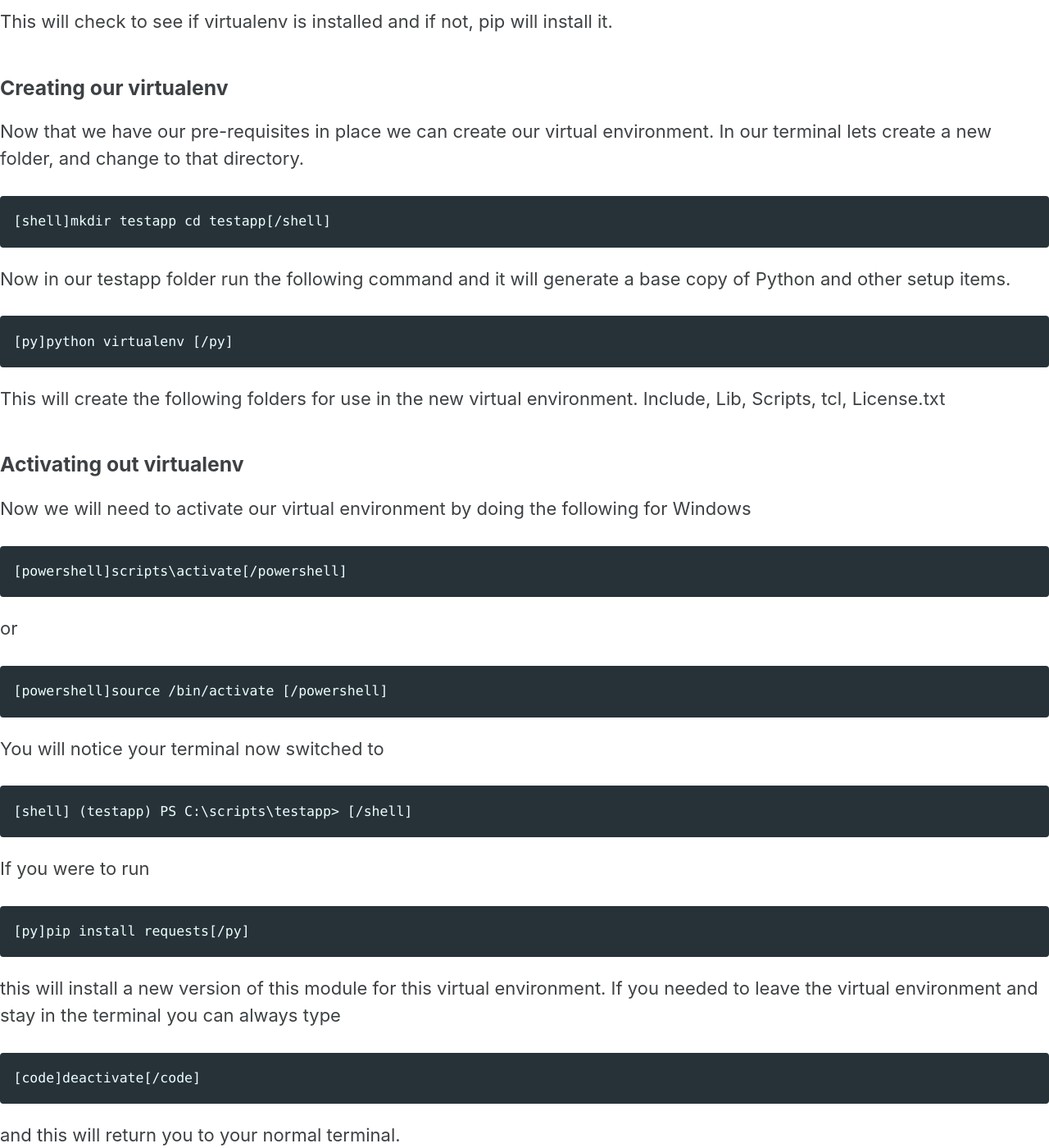
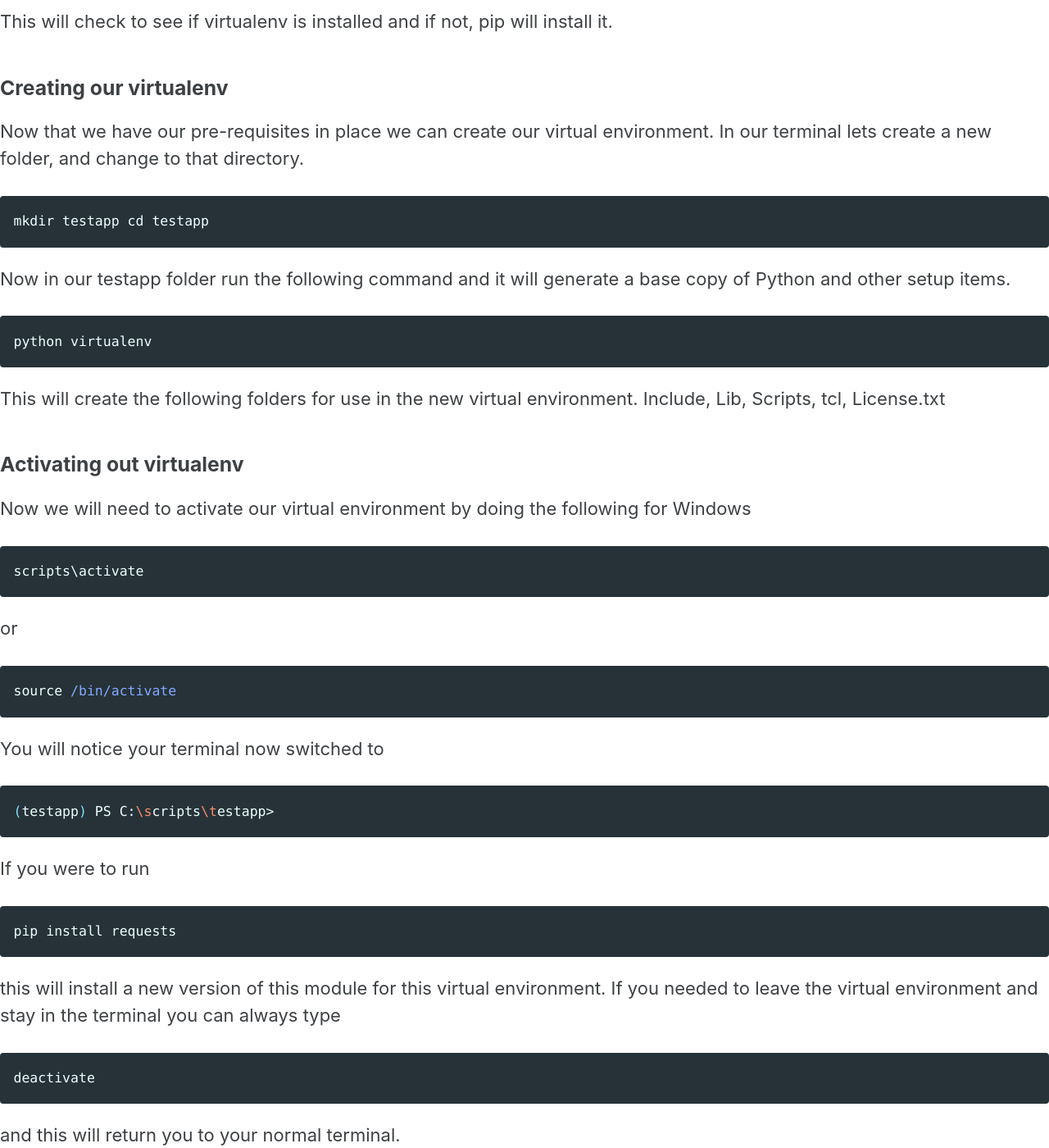
Before and after one commit to Useful-Scripting-Network/Useful-Scripting-Network.github.io, a Jekyll site: the page built from _posts/2019-11-07-python-virtualenv.md, in a window 1280 px wide and 1400 px high, scrolled down 1027 px. Shown: the whole window at 82% size. Built offline with Jekyll 4.4.1, drawn with Linux system fonts in a browser that asks for light colours; cached includes are drawn as plain includes; our own code applies the rules of GitHub Pages for plain Markdown files; some of the changed text lies outside the part shown.

Commit message:
Update posts

````diff
--- a/_posts/2019-11-07-python-virtualenv.md
+++ b/_posts/2019-11-07-python-virtualenv.md
@@ -13,28 +13,28 @@ There comes a time in writing [Python](https://www.python.org/) programs where y
 
 1. Before we go further lets ensure we have everything setup. We need to run ```python --version``` from our terminal You should get a response back like
 
-```
-[shell]Python 3.7.4[/shell]
+```shell
+Python 3.7.4
 ```
 
 If you do not have Python you can download it from [Python.org](https://www.python.org/downloads/) or using [Chocolatey](https://chocolatey.org/) as well by doing
 
-```
-[shell]choco install python[/shell]
+```shell
+choco install python
 ```
 
 2. Now that Python is installed, lets upgrade PIP. [PIP](https://pip.pypa.io/en/stable/) is the package installer for Python. This is what we use to install other Python modules. Run
 
-```
-[py]python -m pip install -U pip[/py]
+```python
+python -m pip install -U pip
 ```
 
 in our terminal and pip will check if there is an update to the pip module.
 
 3. Checking on virtualenv Run
 
-```
-[py]pip install virtualenv[/py]
+```python
+pip install virtualenv
 ```
 
 This will check to see if virtualenv is installed and if not, pip will install it.
@@ -43,14 +43,14 @@ This will check to see if virtualenv is installed and if not, pip will install i
 
 Now that we have our pre-requisites in place we can create our virtual environment. In our terminal lets create a new folder, and change to that directory.
 
-```
-[shell]mkdir testapp cd testapp[/shell]
+```shell
+mkdir testapp cd testapp
 ```
 
 Now in our testapp folder run the following command and it will generate a base copy of Python and other setup items.
 
-```
-[py]python virtualenv [/py]
+```python
+python virtualenv
 ```
 
 This will create the following folders for use in the new virtual environment. Include, Lib, Scripts, tcl, License.txt
@@ -59,32 +59,32 @@ This will create the following folders for use in the new virtual environment. I
 
 Now we will need to activate our virtual environment by doing the following for Windows
 
-```
-[powershell]scripts\activate[/powershell]
+```powershell
+scripts\activate
 ```
 
 or
 
-```
-[powershell]source /bin/activate [/powershell]
+```powershell
+source /bin/activate
 ```
 
 You will notice your terminal now switched to
 
-```
-[shell] (testapp) PS C:\scripts\testapp> [/shell]
+```shell
+(testapp) PS C:\scripts\testapp>
 ```
 
 If you were to run
 
-```
-[py]pip install requests[/py]
+```python
+pip install requests
 ```
 
 this will install a new version of this module for this virtual environment. If you needed to leave the virtual environment and stay in the terminal you can always type
 
-```
-[code]deactivate[/code]
+```shell
+deactivate
 ```
 
 and this will return you to your normal terminal.
@@ -97,12 +97,12 @@ A Virtual Environment is a great tool to keep the dependencies required by diffe
 
 To keep your environments consistent you can "freeze" your current state of packages by typing to following.
 
-```
-[py]python pip freeze >> requirements.txt[/py]
+```python
+python pip freeze >> requirements.txt
 ```
 
 This will create a requirements.txt file that you can use for later for easier development or sharing of your Python project with others. The other users will just need to install ther requirements.
 
+```python
+python pip install -r requirements.txt
 ```
-[py]python pip install -r requirements.txt [/py]
-```
--- a/package.json
+++ b/package.json
@@ -34,6 +34,8 @@
     "build:js": "npm run uglify && npm run add-banner",
     "serve": "bundle exec jekyll serve",
     "update": "bundle update",
-    "newpost": "plop"
+    "newpost": "plop",
+    "git": "git add . && git commit -m",
+    "postgit": "git push --all"
   }
 }
````
Also changed, not shown: _posts/2021-06-22-taking-a-screenshot-in-python.md (added, +63 -0 lines), _posts/blog-post.hbs (deleted, +0 -13 lines), _posts/blog-post.md.hbs (added, +11 -0 lines), plopfile.js (+26 -5 lines).
